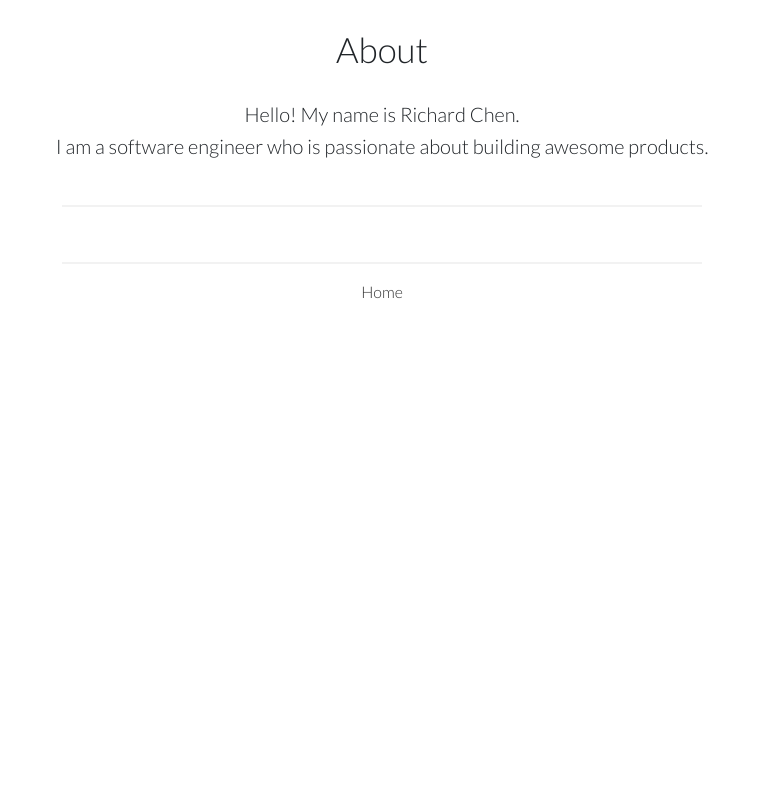
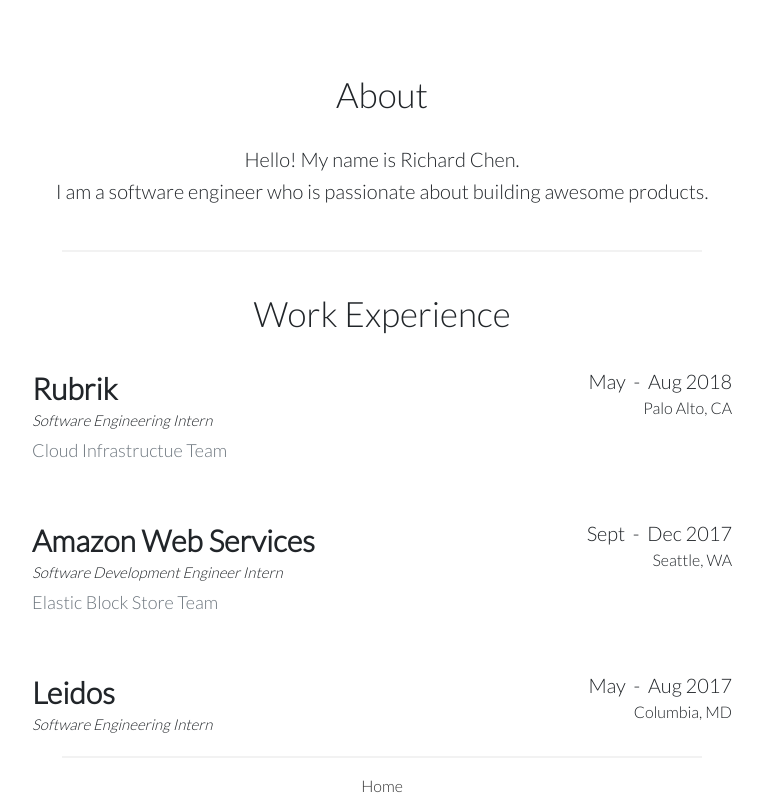
Before and after one commit to richardschen/richardschen.github.io, a plain HTML site: page about.html in a window 1280 px wide. Shown: the whole page, without its empty margins (258-1021 px from the left). Drawn offline with nearby package versions, Linux system fonts and the light colour scheme.

Commit message:
Finished work experience

```diff
--- a/about.html
+++ b/about.html
@@ -25,7 +25,52 @@
           <hr width="50%">
           <br>
 
+          <div class="container">
+            <div class="group">
+              <h1 class="text-center">Work Experience</h1>
+              <br>
+              <div class="item">
+                <div class="row">
+                  <div class="col-md-6">
+                    <div class="company">Rubrik</div>
+                    <h4 class="jobtitle">Software Engineering Intern</h4>
+                  </div>
+                  <div class="col-md-6">
+                    <div class="date text-right">May &nbsp;- &nbsp;Aug 2018</div>
+                    <div class="text-right">Palo Alto, CA</div>
+                  </div>
+                </div>
+                <div class="team text-left text-muted">Cloud Infrastructue Team<br><br><br></div>
+              </div>
 
+              <div class="item">
+                <div class="row">
+                  <div class="col-md-6">
+                    <div class="company">Amazon Web Services</div>
+                    <h4 class="jobtitle">Software Development Engineer Intern</h4>
+                  </div>
+                  <div class="col-md-6">
+                    <div class="date text-right">Sept &nbsp;- &nbsp;Dec 2017</div>
+                    <div class="text-right">Seattle, WA</div>
+                  </div>
+                </div>
+                <div class="team text-left text-muted">Elastic Block Store Team<br><br><br></div>
+              </div>
+
+              <div class="item">
+                <div class="row">
+                  <div class="col-md-6">
+                    <div class="company">Leidos</div>
+                    <h4 class="jobtitle">Software Engineering Intern</h4>
+                  </div>
+                  <div class="col-md-6">
+                    <div class="date text-right">May &nbsp;- &nbsp;Aug 2017</div>
+                    <div class="text-right">Columbia, MD</div>
+                  </div>
+                </div>
+              </div>
+            </div>
+          </div>
 
           <hr width="50%">
           <a href="index.html">Home</a>
```
